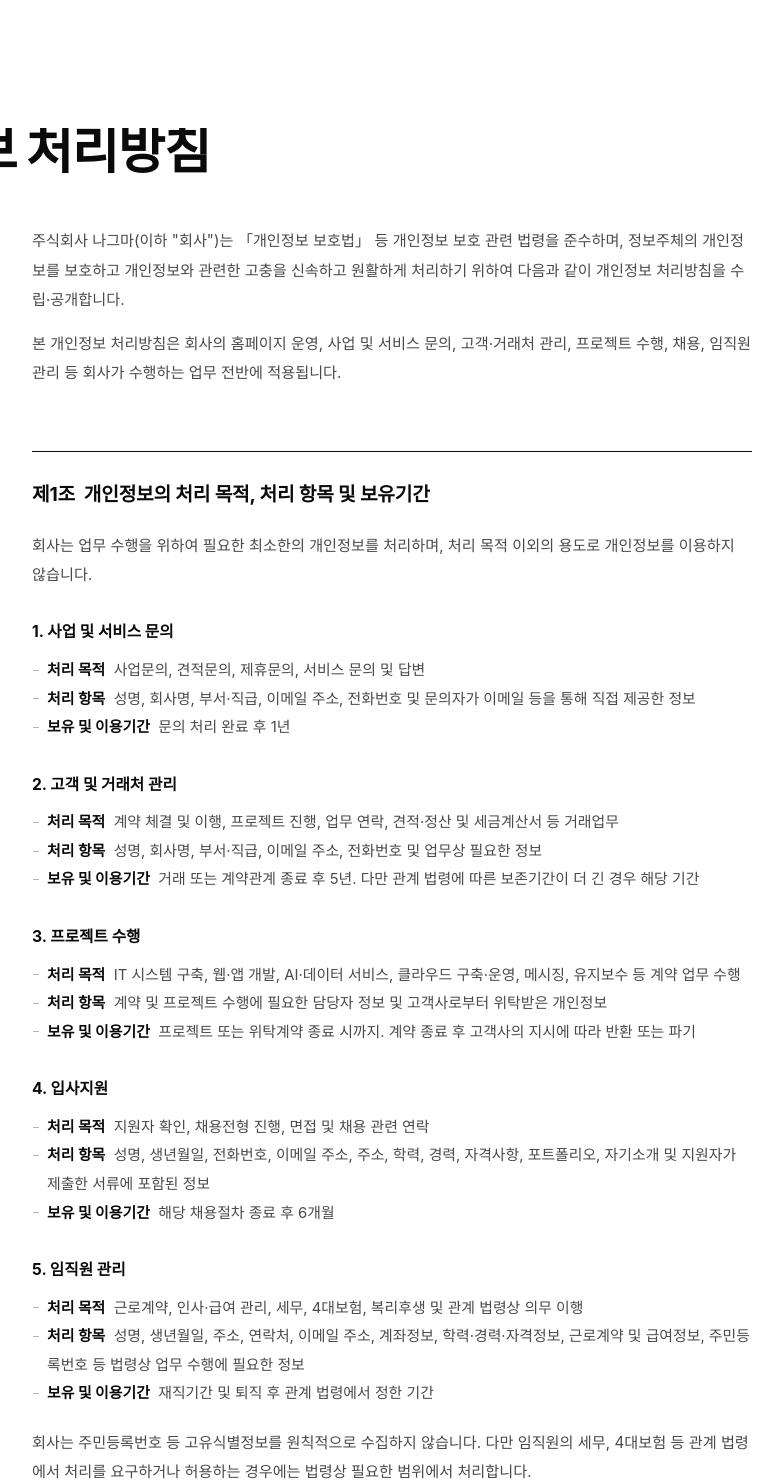
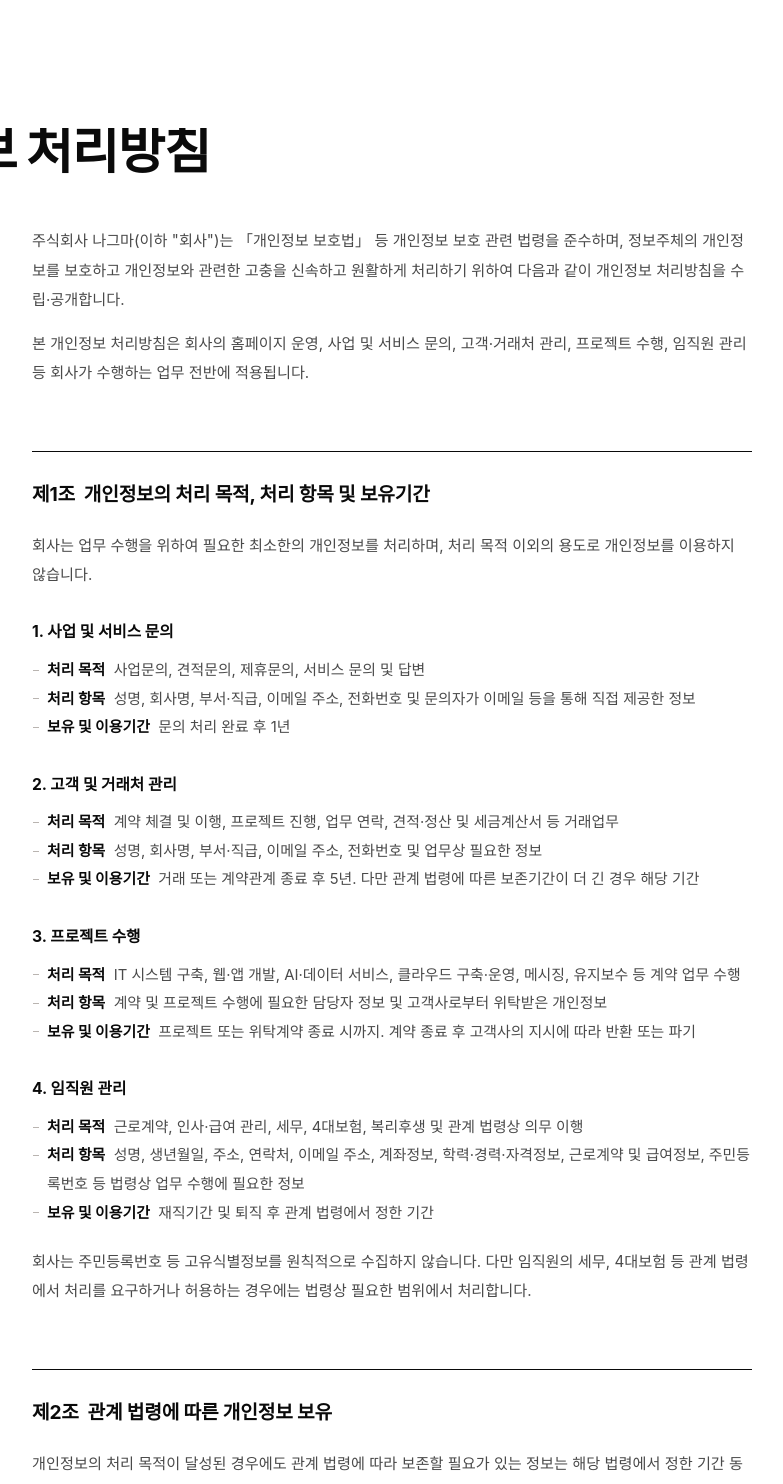
Before and after one commit to zayzin0715-spec/nagma-site, a plain HTML site: page privacy.html in a window 1280 px wide. Shown: the part 146-1630 px from the top of the page, without its empty margins (248-1031 px from the left). Drawn offline with Linux system fonts and the light colour scheme; a web font is replaced by a local one.

Commit message:
개인정보 처리방침 — 채용·입사지원 항목 제거
채용 페이지·지원 폼이 없어 해당 개인정보를 수집하지 않으므로 삭제.
서문 적용 범위에서 '채용' 제외, 제1조 항목 번호 재정렬(5→4).

Co-Authored-By: Claude Opus 5 <noreply@anthropic.com>

```diff
--- a/privacy.html
+++ b/privacy.html
@@ -65,7 +65,7 @@
   <div class="wrap legal">
 
     <p class="legal__intro fu">주식회사 나그마(이하 &quot;회사&quot;)는 「개인정보 보호법」 등 개인정보 보호 관련 법령을 준수하며, 정보주체의 개인정보를 보호하고 개인정보와 관련한 고충을 신속하고 원활하게 처리하기 위하여 다음과 같이 개인정보 처리방침을 수립·공개합니다.</p>
-    <p class="legal__intro fu">본 개인정보 처리방침은 회사의 홈페이지 운영, 사업 및 서비스 문의, 고객·거래처 관리, 프로젝트 수행, 채용, 임직원 관리 등 회사가 수행하는 업무 전반에 적용됩니다.</p>
+    <p class="legal__intro fu">본 개인정보 처리방침은 회사의 홈페이지 운영, 사업 및 서비스 문의, 고객·거래처 관리, 프로젝트 수행, 임직원 관리 등 회사가 수행하는 업무 전반에 적용됩니다.</p>
 
     <h2 class="fu">제1조 &nbsp;개인정보의 처리 목적, 처리 항목 및 보유기간</h2>
     <p>회사는 업무 수행을 위하여 필요한 최소한의 개인정보를 처리하며, 처리 목적 이외의 용도로 개인정보를 이용하지 않습니다.</p>
@@ -91,14 +91,7 @@
       <li><b>보유 및 이용기간</b> &nbsp;프로젝트 또는 위탁계약 종료 시까지. 계약 종료 후 고객사의 지시에 따라 반환 또는 파기</li>
     </ul>
 
-    <h3>4. 입사지원</h3>
-    <ul>
-      <li><b>처리 목적</b> &nbsp;지원자 확인, 채용전형 진행, 면접 및 채용 관련 연락</li>
-      <li><b>처리 항목</b> &nbsp;성명, 생년월일, 전화번호, 이메일 주소, 주소, 학력, 경력, 자격사항, 포트폴리오, 자기소개 및 지원자가 제출한 서류에 포함된 정보</li>
-      <li><b>보유 및 이용기간</b> &nbsp;해당 채용절차 종료 후 6개월</li>
-    </ul>
-
-    <h3>5. 임직원 관리</h3>
+    <h3>4. 임직원 관리</h3>
     <ul>
       <li><b>처리 목적</b> &nbsp;근로계약, 인사·급여 관리, 세무, 4대보험, 복리후생 및 관계 법령상 의무 이행</li>
       <li><b>처리 항목</b> &nbsp;성명, 생년월일, 주소, 연락처, 이메일 주소, 계좌정보, 학력·경력·자격정보, 근로계약 및 급여정보, 주민등록번호 등 법령상 업무 수행에 필요한 정보</li>
```
